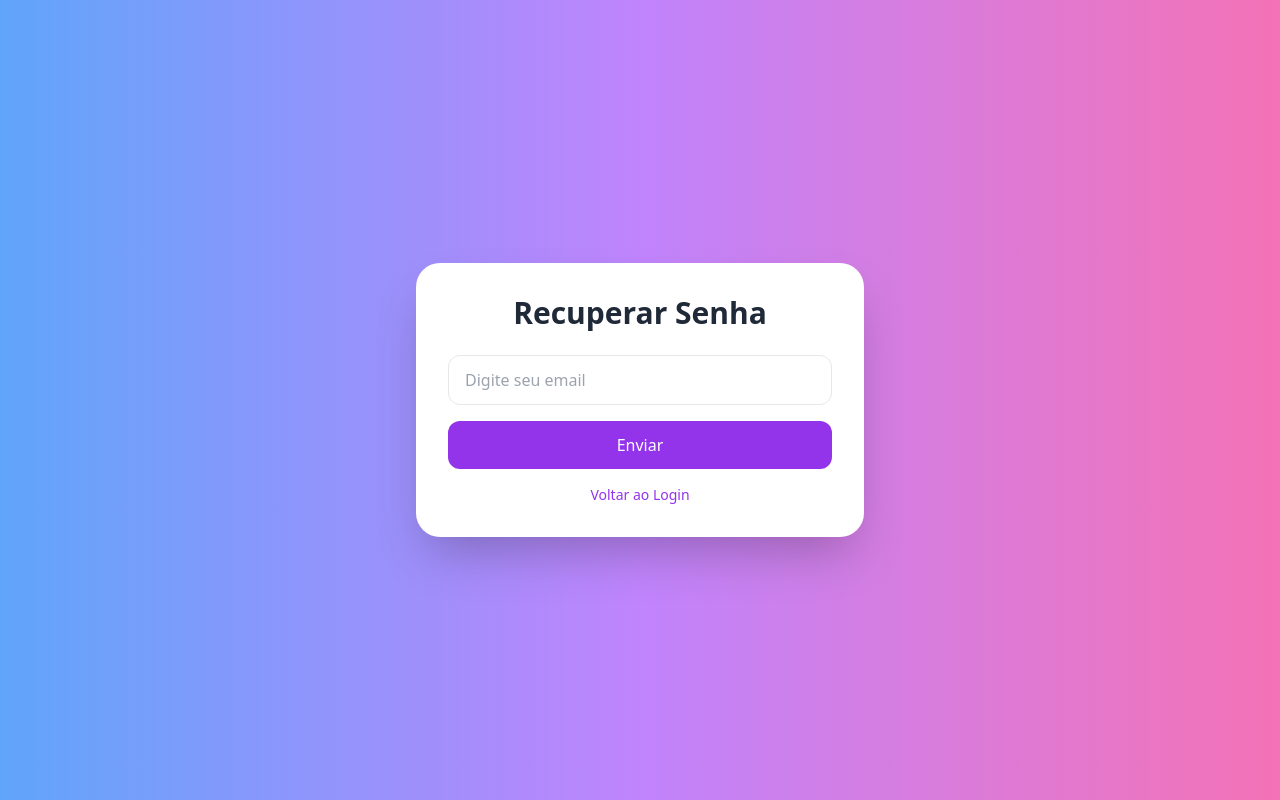
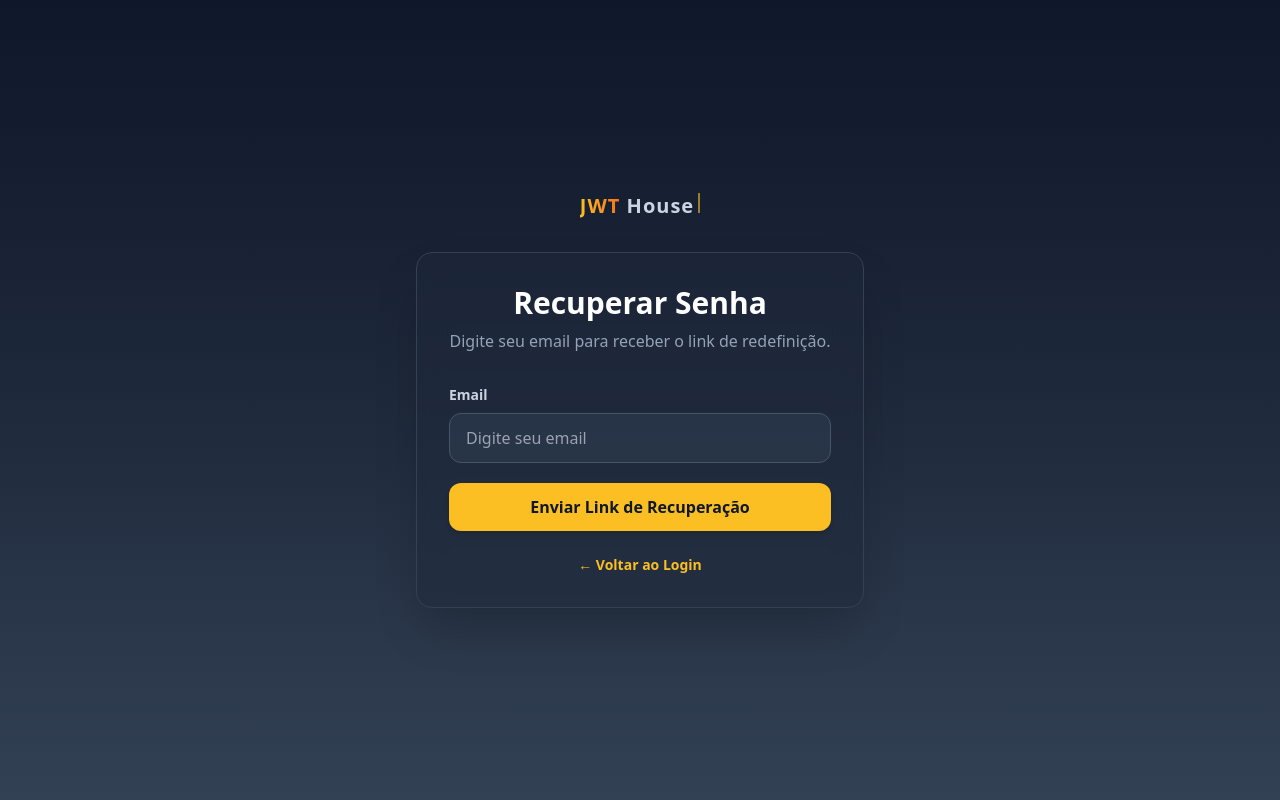
Before and after one commit to BaiConNet/barber-admin, a React (Vite) app: page /forgot-password in a window 1280 px wide. Built offline with nearby package versions, Linux system fonts and the light colour scheme; no server answers.

Commit message:
refactor(auth): unifica o design das páginas de autenticação

```diff
--- a/src/components/PrivateLayout.jsx
+++ b/src/components/PrivateLayout.jsx
@@ -16,7 +16,7 @@ export default function PrivateLayout({ children, currentPage, subTitle }) {
         <Header sidebarOpen={isOpen} setSidebarOpen={setIsOpen} currentPage={currentPage} subTitle={subTitle} />
 
         {/* Page content */}
-        <main className="flex-1 p-4 p-6 overflow-auto bg-barber-card min-h-[calc(100vh-64px)]">
+        <main className="grid grid-cols-1 flex-1 p-6 overflow-auto bg-barber-card min-h-[calc(100vh-64px)]">
           {children}
         </main>
       </div>
--- a/src/pages/ForgotPasswordPage/ForgotPassword.jsx
+++ b/src/pages/ForgotPasswordPage/ForgotPassword.jsx
@@ -1,8 +1,11 @@
 import { useState } from "react";
 import axios from "axios";
 import { Link } from "react-router-dom";
+import Logo from '../../components/Logo'; // Importe o Logo
+import { Loader2 } from "lucide-react"; // Importe o ícone de loading
 
 export default function ForgotPassword() {
+  // --- SUA LÓGICA FOI 100% PRESERVADA ---
   const [email, setEmail] = useState("");
   const [mensagem, setMensagem] = useState("");
   const [loading, setLoading] = useState(false);
@@ -13,41 +16,75 @@ export default function ForgotPassword() {
     setLoading(true);
 
     try {
-      await axios.post(`${import.meta.env.VITE_API_URL}/forgot-password`, { email });
-      setMensagem("Se o email estiver cadastrado, você receberá instruções.");
+      await axios.post(`${import.meta.env.VITE_API_URL}/user/forgot-password`, { email }); // Corrigido para o endpoint provável de usuário
+      setMensagem("Se o email estiver cadastrado, você receberá instruções para redefinir sua senha.");
     } catch (error) {
-      setMensagem("Erro ao solicitar recuperação de senha");
+      // Mesmo em caso de erro, mostramos uma mensagem genérica por segurança
+      // para não confirmar se um email existe ou não no banco.
+      setMensagem("Se o email estiver cadastrado, você receberá instruções para redefinir sua senha.");
     } finally {
       setLoading(false);
     }
   };
+  // --- FIM DA SUA LÓGICA ---
 
   return (
-    <div className="flex items-center justify-center min-h-screen bg-gradient-to-r from-blue-400 via-purple-400 to-pink-400">
-      <div className="w-full max-w-md p-8 bg-white rounded-3xl shadow-2xl">
-        <h1 className="text-3xl font-bold text-center text-gray-800 mb-6">
+    // MUDANÇA 1: Aplicando o layout e fundo escuro
+    <div className="flex flex-col items-center justify-center min-h-screen bg-gradient-to-b from-slate-900 via-slate-800 to-slate-700 px-4 text-white">
+
+      <div className="mb-8">
+        <Link to="/home" aria-label="Voltar para a página inicial da JWT House">
+          <Logo />
+        </Link>
+      </div>
+
+      {/* MUDANÇA 2: Aplicando o card de "vidro fosco" */}
+      <div className="w-full max-w-md p-6 sm:p-8 bg-slate-800/50 backdrop-blur-lg rounded-2xl shadow-2xl border border-slate-700">
+        <h1 className="text-2xl sm:text-3xl font-extrabold text-center text-white mb-2">
           Recuperar Senha
         </h1>
-        <form className="space-y-4" onSubmit={handleSubmit}>
+        <p className="text-center text-slate-400 mb-6 sm:mb-8">
+          Digite seu email para receber o link de redefinição.
+        </p>
+
+        <form className="space-y-5" onSubmit={handleSubmit}>
+          {mensagem && (
+            // Mensagem de feedback (sucesso ou erro genérico)
+            <p className="text-center text-green-400 text-sm font-medium bg-green-500/10 py-3 rounded-md border border-green-500/30">
+              {mensagem}
+            </p>
+          )}
+
+          {/* MUDANÇA 3: Estilizando o input para o tema escuro */}
+          <div>
+            <label className="block text-sm font-semibold text-slate-300 mb-2">Email</label>
             <input
               type="email"
               value={email}
               onChange={(e) => setEmail(e.target.value)}
               placeholder="Digite seu email"
-            className="w-full px-4 py-3 border rounded-xl"
+              className="w-full px-4 py-3 bg-slate-700/50 border border-slate-600 rounded-xl focus:outline-none focus:ring-2 focus:ring-amber-400 focus:border-transparent transition"
+              required
             />
+          </div>
+
+          {/* MUDANÇA 4: Estilizando o botão para o tema da marca */}
           <button
             type="submit"
             disabled={loading}
-            className="w-full py-3 bg-purple-600 text-white rounded-xl"
+            className="w-full py-3 px-4 bg-amber-400 text-slate-900 font-bold rounded-xl shadow-md hover:bg-amber-500 transition duration-300 flex items-center justify-center disabled:bg-amber-400/50 disabled:cursor-not-allowed"
           >
-            {loading ? "Enviando..." : "Enviar"}
+            {loading ? (
+              <Loader2 className="w-5 h-5 animate-spin" />
+            ) : (
+              "Enviar Link de Recuperação"
+            )}
           </button>
         </form>
-        {mensagem && <p className="text-center mt-4 text-sm text-gray-700">{mensagem}</p>}
-        <p className="text-sm text-center mt-4">
-          <Link to="/login" className="text-purple-600 hover:underline">
-            Voltar ao Login
+
+        <p className="text-sm text-center mt-6">
+          <Link to="/login" className="font-semibold text-amber-400 hover:underline">
+            ← Voltar ao Login
           </Link>
         </p>
       </div>
```
Lines whose indentation alone changed are shown as unchanged.
